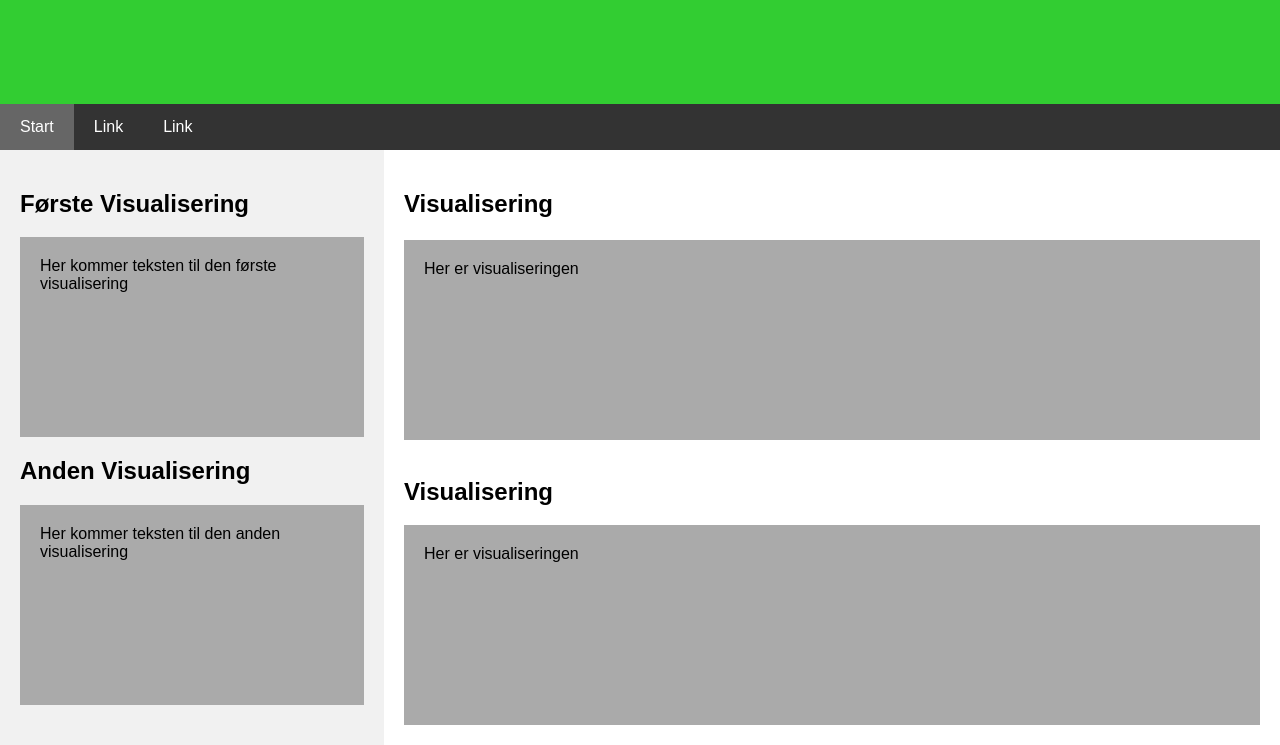
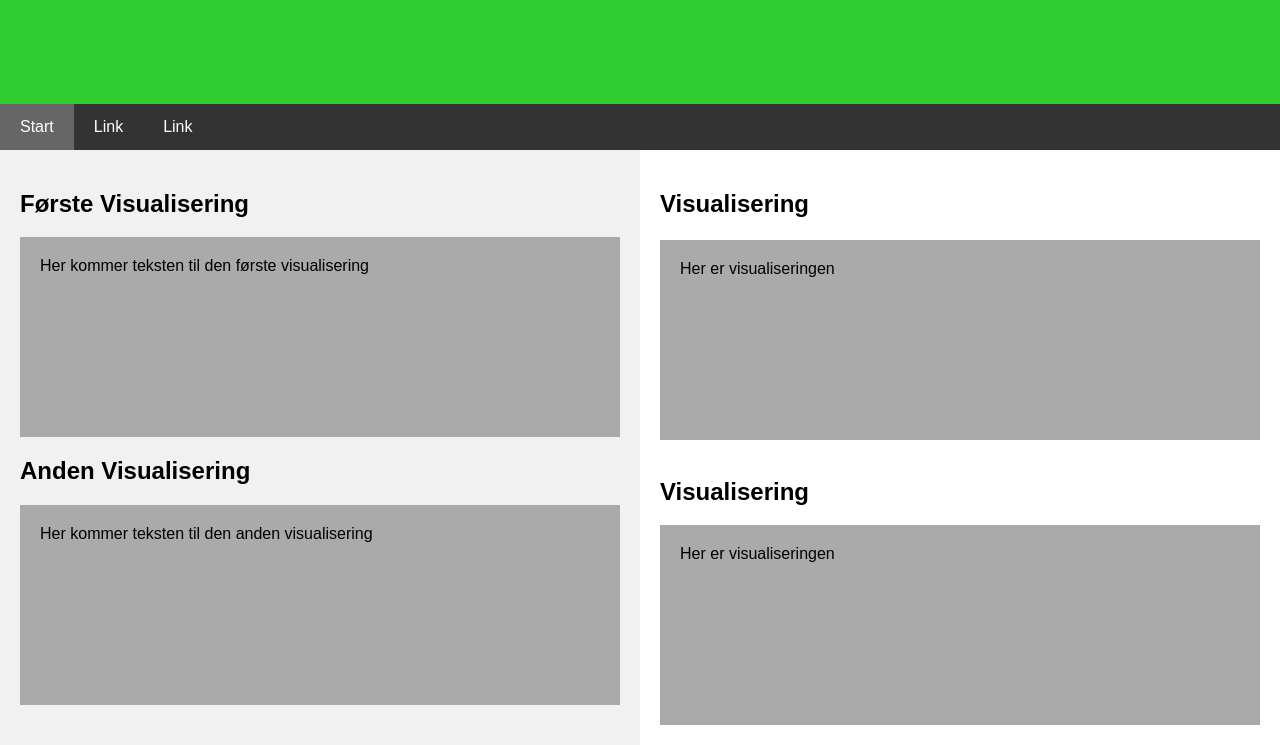
Before and after one commit to YayaTheBehemoth/semester-projekt-1, a website: page HTML-skabelon/Index1.html in a window 1280 px wide. Shown: the part 155-900 px from the top of the page. Drawn offline with Linux system fonts and the light colour scheme.

Commit message:
Lidt ændring til HTML

```diff
--- a/HTML-skabelon/Index1.html
+++ b/HTML-skabelon/Index1.html
@@ -70,16 +70,16 @@ body {
 /* Create two unequal columns that sits next to each other */
 /* Sidebar/left column */
 .side {
-  -ms-flex: 30%; /* IE10 */
-  flex: 30%;
+  -ms-flex: 50%; /* IE10 */
+  flex: 50%;
   background-color: #f1f1f1;
   padding: 20px;
 }
 
 /* Main column */
 .main {
-  -ms-flex: 70%; /* IE10 */
-  flex: 70%;
+  -ms-flex: 50%; /* IE10 */
+  flex: 50%;
   background-color: white;
   padding: 20px;
 }
```
